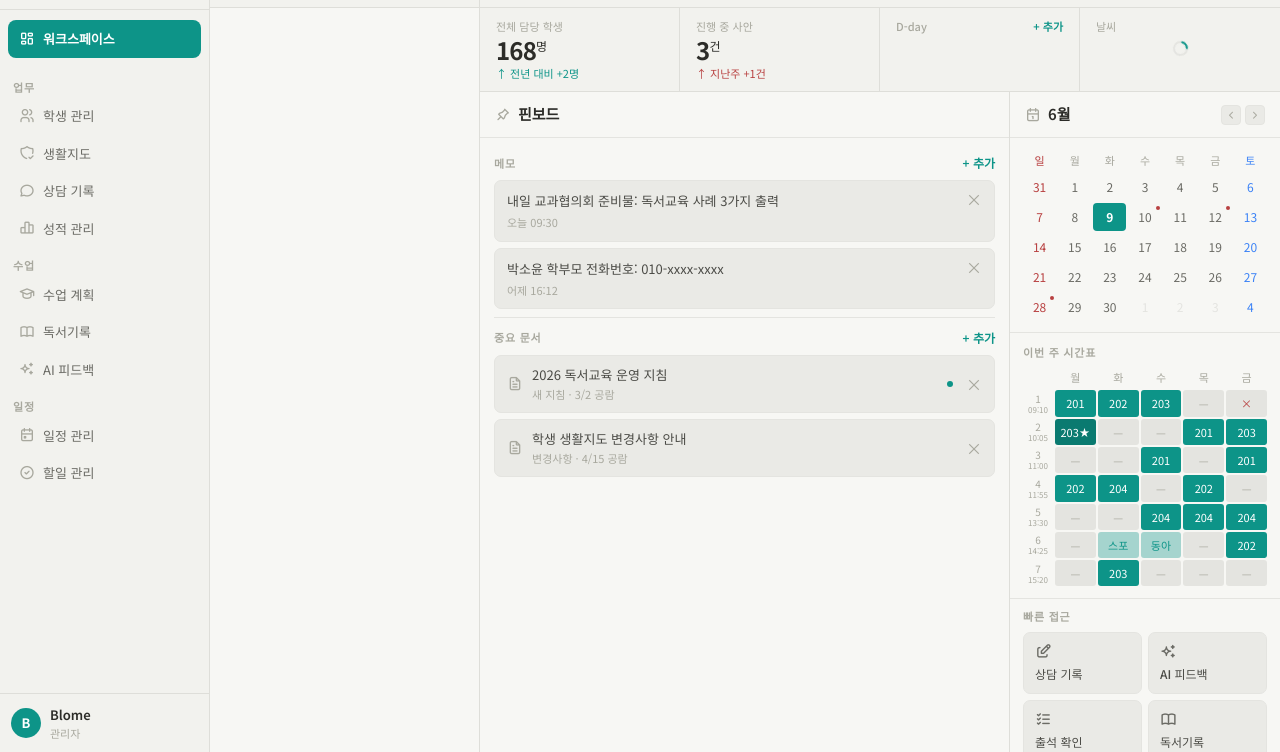
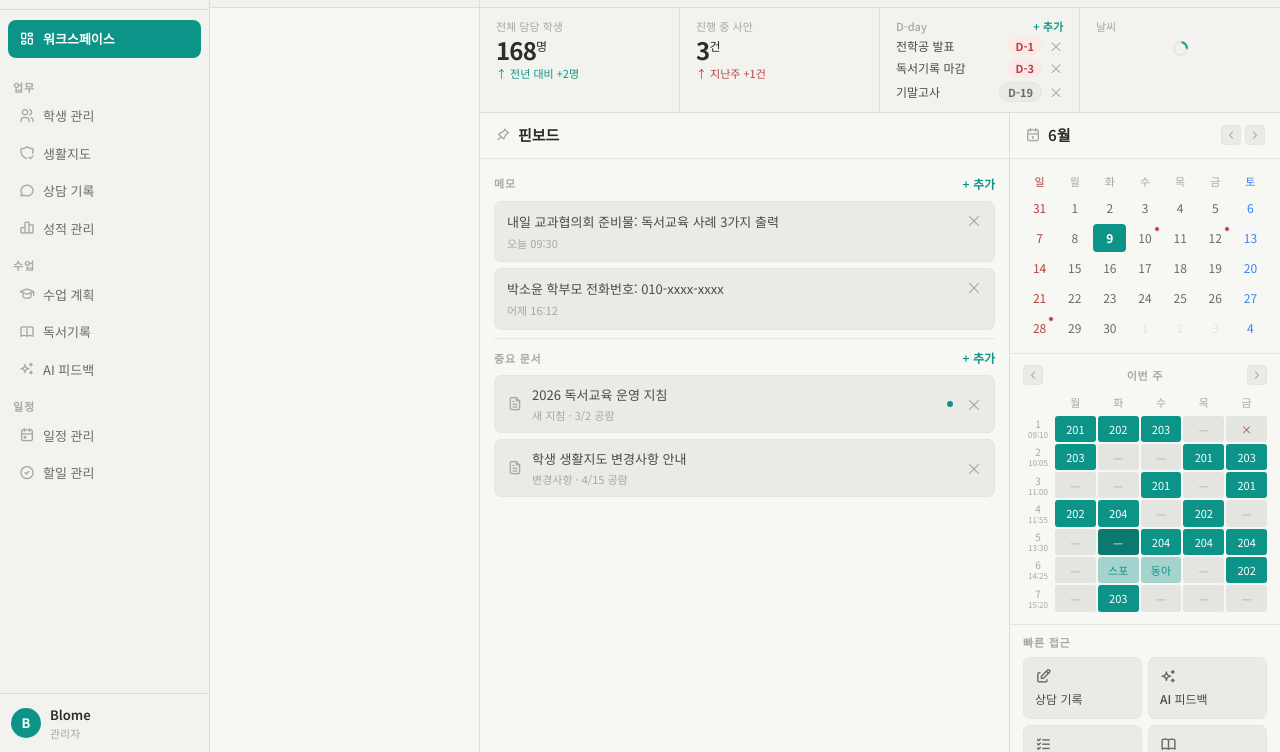
Before and after one commit to bontolov/jangvis, a plain HTML site: page index.html in a window 1280 px wide. Shown: the part 48-800 px from the top of the page. Drawn offline with Linux system fonts and the light colour scheme; a web font is replaced by a local one.

Commit message:
Add files via upload

```diff
--- a/index.html
+++ b/index.html
@@ -198,7 +198,9 @@ body{
 .tt-period-label{font-size:10px;color:var(--t4);display:flex;flex-direction:column;align-items:center;justify-content:center;line-height:1.3}
 .tt-time{font-size:8px;color:var(--t4)}
 .tt-day-hd{font-size:11px;color:var(--t4);text-align:center;padding:2px 0}
-.tt-cell{border-radius:3px;padding:6px 1px;text-align:center;font-size:11px;line-height:1.3}
+.tt-cell{border-radius:3px;padding:6px 1px;text-align:center;font-size:11px;line-height:1.3;cursor:pointer;transition:opacity .12s}
+.tt-cell:hover{opacity:.78}
+.tt-mod{background:color-mix(in srgb,var(--warn) 22%,var(--card))!important;color:var(--warn)!important;outline:1px solid color-mix(in srgb,var(--warn) 55%,transparent)}
 .tt-on{background:var(--ac);color:#fff}
 .tt-now{background:var(--ac-d);color:#fff}
 .tt-off{background:var(--bd2);color:var(--t4)}
@@ -298,8 +300,8 @@ body{
 .cal-dow-cell{padding:6px 9px;font-size:12px;font-weight:700;color:var(--t4);text-align:center}
 .cal-dow-cell.sun{color:var(--danger)}
 .cal-dow-cell.sat{color:#3B82F6}
-.cal-month-grid{display:grid;grid-template-columns:repeat(7,1fr);grid-auto-rows:minmax(88px,1fr);flex:1;overflow-y:auto}
-.cal-cell{border-right:0.5px solid var(--bd);border-bottom:0.5px solid var(--bd);padding:5px 7px;overflow:hidden;cursor:default;position:relative;min-height:80px}
+.cal-month-grid{display:grid;grid-template-columns:repeat(7,1fr);grid-auto-rows:minmax(80px,auto);overflow-y:auto;align-content:start}
+.cal-cell{border-right:0.5px solid var(--bd);border-bottom:0.5px solid var(--bd);padding:5px 7px;cursor:default;position:relative;}
 .cal-cell:nth-child(7n){border-right:none}
 .cal-cell.other-month .cell-date-num{color:var(--bd2)}
 .cal-cell.today .cell-date-wrap{display:inline-flex;align-items:center;justify-content:center;width:24px;height:24px;border-radius:50%;background:var(--ac);margin-bottom:2px}
@@ -396,8 +398,8 @@ body{
 .ctx-item i{font-size:15px;color:var(--t3);flex-shrink:0}
 
 /* ── 미니달력 D-day 마커 ── */
-.cal-day.cal-dday::before{content:'';position:absolute;top:3px;right:2px;width:4px;height:4px;border-radius:50%;background:var(--danger)}
-.cal-day.today.cal-dday::before{background:rgba(255,255,255,.85)}
+.cal-day.cal-dday::before{content:'';position:absolute;top:2px;right:2px;width:6px;height:6px;border-radius:50%;background:var(--danger);border:1.5px solid var(--card)}
+.cal-day.today.cal-dday::before{background:rgba(255,255,255,.9);border-color:var(--ac)}
 </style>
 </head>
 <body>
@@ -524,15 +526,12 @@ body{
         <div class="col-body">
           <div class="mini-cal"><div class="cal-grid" id="mini-cal-grid"></div></div>
           <div class="timetable-wrap">
-            <div class="tt-section-label">이번 주 시간표</div>
-            <div class="tt-grid" style="margin-bottom:3px"><div></div><div class="tt-day-hd">월</div><div class="tt-day-hd">화</div><div class="tt-day-hd">수</div><div class="tt-day-hd">목</div><div class="tt-day-hd">금</div></div>
-            <div class="tt-grid"><div class="tt-period-label"><span>1</span><span class="tt-time">09:10</span></div><div class="tt-cell tt-on">201</div><div class="tt-cell tt-on">202</div><div class="tt-cell tt-on">203</div><div class="tt-cell tt-off">—</div><div class="tt-cell tt-x">×</div></div>
-            <div class="tt-grid" style="margin-top:2px"><div class="tt-period-label"><span>2</span><span class="tt-time">10:05</span></div><div class="tt-cell tt-now">203★</div><div class="tt-cell tt-off">—</div><div class="tt-cell tt-off">—</div><div class="tt-cell tt-on">201</div><div class="tt-cell tt-on">203</div></div>
-            <div class="tt-grid" style="margin-top:2px"><div class="tt-period-label"><span>3</span><span class="tt-time">11:00</span></div><div class="tt-cell tt-off">—</div><div class="tt-cell tt-off">—</div><div class="tt-cell tt-on">201</div><div class="tt-cell tt-off">—</div><div class="tt-cell tt-on">201</div></div>
-            <div class="tt-grid" style="margin-top:2px"><div class="tt-period-label"><span>4</span><span class="tt-time">11:55</span></div><div class="tt-cell tt-on">202</div><div class="tt-cell tt-on">204</div><div class="tt-cell tt-off">—</div><div class="tt-cell tt-on">202</div><div class="tt-cell tt-off">—</div></div>
-            <div class="tt-grid" style="margin-top:2px"><div class="tt-period-label"><span>5</span><span class="tt-time">13:30</span></div><div class="tt-cell tt-off">—</div><div class="tt-cell tt-off">—</div><div class="tt-cell tt-on">204</div><div class="tt-cell tt-on">204</div><div class="tt-cell tt-on">204</div></div>
-            <div class="tt-grid" style="margin-top:2px"><div class="tt-period-label"><span>6</span><span class="tt-time">14:25</span></div><div class="tt-cell tt-off">—</div><div class="tt-cell tt-etc">스포</div><div class="tt-cell tt-etc">동아</div><div class="tt-cell tt-off">—</div><div class="tt-cell tt-on">202</div></div>
-            <div class="tt-grid" style="margin-top:2px"><div class="tt-period-label"><span>7</span><span class="tt-time">15:20</span></div><div class="tt-cell tt-off">—</div><div class="tt-cell tt-on">203</div><div class="tt-cell tt-off">—</div><div class="tt-cell tt-off">—</div><div class="tt-cell tt-off">—</div></div>
+            <div style="display:flex;align-items:center;gap:4px;margin-bottom:7px">
+              <div class="col-nav-btn" onclick="moveTimetable(-1)" title="이전 주"><i class="ti ti-chevron-left"></i></div>
+              <div class="tt-section-label" id="tt-week-label" style="flex:1;margin:0;text-align:center">이번 주</div>
+              <div class="col-nav-btn" onclick="moveTimetable(1)" title="다음 주"><i class="ti ti-chevron-right"></i></div>
+            </div>
+            <div id="tt-content"></div>
           </div>
           <div class="quick-wrap">
             <div class="quick-section-label">빠른 접근</div>
@@ -649,6 +648,19 @@ var gcalToken = null, gcalLoggedIn = false;
 var IS_CONFIGURED = GOOGLE_CLIENT_ID.indexOf('여기에') === -1 && GOOGLE_CLIENT_ID.length > 20;
 var CAL_PALETTE = ['#3B82F6','#8B5CF6','#F59E0B','#10B981','#EF4444','#EC4899','#06B6D4','#84CC16'];
 var calPaletteIdx = 0;
+/* ─ D-day / 핀보드 / 시간표 상태 (init IIFE보다 반드시 먼저 선언해야 함) ─ */
+var ddays=[]; var ddayPage=0; var DDAY_PER_PAGE=3; var ddayAddOpen=false; var ctxEvId=null;
+var memos=[]; var docs=[];
+var ttWeekOffset=0; var ttOverrides={};
+var BASE_TT=[
+  {p:1,t:'09:10',days:['201','202','203','—','×']},
+  {p:2,t:'10:05',days:['203','—','—','201','203']},
+  {p:3,t:'11:00',days:['—','—','201','—','201']},
+  {p:4,t:'11:55',days:['202','204','—','202','—']},
+  {p:5,t:'13:30',days:['—','—','204','204','204']},
+  {p:6,t:'14:25',days:['—','스포','동아','—','202']},
+  {p:7,t:'15:20',days:['—','203','—','—','—']},
+];
 
 /* ══ 색상 유틸 ══ */
 function getCalColor(id){if(!calColorMap[id]){calColorMap[id]=CAL_PALETTE[calPaletteIdx++%CAL_PALETTE.length];}return calColorMap[id];}
@@ -688,6 +700,7 @@ function evOccursOnDate(ev,ds){
   renderMiniCal();
   loadPinboard();renderPinboard();
   loadDdays();renderDdays();
+  loadTtOverrides();renderTimetable();
   fetchWeather();
   makeDrag('dh-23','col2');makeDrag('dh-34','col4');
   renderCalPage();
@@ -796,9 +809,6 @@ function moveMiniCal(dir){
 }
 
 /* ══ D-day ══ */
-var ddays=[];
-var ddayPage=0;
-var DDAY_PER_PAGE=3;
 
 function loadDdays(){
   try{
@@ -855,7 +865,6 @@ function renderDdays(){
   renderMiniCal(); // D-day 마커 반영
 }
 function setDdayPage(p){ddayPage=p;renderDdays();}
-var ddayAddOpen=false;
 function toggleDdayAdd(){
   ddayAddOpen=!ddayAddOpen;
   var area=document.getElementById('dday-add-area');
@@ -881,7 +890,6 @@ function addDday(){
 function removeDday(i){ddays.splice(i,1);saveDdays();renderDdays();}
 
 /* ══ 컨텍스트 메뉴 ══ */
-var ctxEvId=null;
 function showCtxMenu(e,evId){
   e.preventDefault();e.stopPropagation();
   closePopup();
@@ -970,7 +978,6 @@ function renderWeather(temp,humid,hi,lo,info,city){
 }
 
 /* ══ 핀보드 ══ */
-var memos=[],docs=[];
 function loadPinboard(){
   try{var s=localStorage.getItem('jangvis-memos');memos=s?JSON.parse(s):[{text:'내일 교과협의회 준비물: 독서교육 사례 3가지 출력',time:'오늘 09:30'},{text:'박소윤 학부모 전화번호: 010-xxxx-xxxx',time:'어제 16:12'}];}catch(e){memos=[];}
   try{var s2=localStorage.getItem('jangvis-docs');docs=s2?JSON.parse(s2):[{name:'2026 독서교육 운영 지침',sub:'새 지침 · 3/2 공람',isNew:true},{name:'학생 생활지도 변경사항 안내',sub:'변경사항 · 4/15 공람',isNew:false}];}catch(e){docs=[];}
@@ -1041,6 +1048,98 @@ function addDoc(){
   saveDocs();cancelDocAdd();renderPinboard();
 }
 function removeDoc(i){if(!confirm('문서를 삭제할까요?'))return;docs.splice(i,1);saveDocs();renderPinboard();}
+
+/* ══ 시간표 ══ */
+function getMondayOfWeek(offset){
+  var d=new Date(TODAY);
+  var dow=d.getDay();
+  var diff=dow===0?-6:1-dow;
+  d.setDate(d.getDate()+diff+offset*7);
+  d.setHours(0,0,0,0);
+  return d;
+}
+function getWeekKey(offset){return ymd(getMondayOfWeek(offset));}
+function loadTtOverrides(){
+  try{var s=localStorage.getItem('jangvis-tt-overrides');if(s)ttOverrides=JSON.parse(s);else ttOverrides={};}catch(e){ttOverrides={};}
+}
+function saveTtOverrides(){try{localStorage.setItem('jangvis-tt-overrides',JSON.stringify(ttOverrides));}catch(e){}}
+function ttCellClass(val){
+  if(val==='×')return 'tt-x';
+  if(val==='—'||val==='-')return 'tt-off';
+  if(/[가-힣]/.test(val))return 'tt-etc';
+  return 'tt-on';
+}
+function ttCellIsNow(p,di){
+  if(ttWeekOffset!==0)return false;
+  var now=new Date();
+  if(now.getDay()!==di+1)return false;
+  var starts=[[9,10],[10,5],[11,0],[11,55],[13,30],[14,25],[15,20]];
+  var ends=  [[9,55],[10,50],[11,45],[12,40],[14,15],[15,10],[16,5]];
+  var pi=p-1;if(pi<0||pi>=7)return false;
+  var s=starts[pi][0]*60+starts[pi][1];
+  var e=ends[pi][0]*60+ends[pi][1];
+  var cur=now.getHours()*60+now.getMinutes();
+  return cur>=s&&cur<=e;
+}
+function moveTimetable(dir){ttWeekOffset+=dir;renderTimetable();}
+function renderTimetable(){
+  var wk=getWeekKey(ttWeekOffset);
+  var mon=getMondayOfWeek(ttWeekOffset);
+  var lbl;
+  if(ttWeekOffset===0)lbl='이번 주';
+  else if(ttWeekOffset===1)lbl='다음 주';
+  else if(ttWeekOffset===-1)lbl='지난 주';
+  else{var wn=Math.ceil(mon.getDate()/7);lbl=(mon.getMonth()+1)+'월 '+wn+'주차';}
+  var el=document.getElementById('tt-week-label');
+  if(el)el.textContent=lbl;
+  var over=ttOverrides[wk]||{};
+  var html='<div class="tt-grid" style="margin-bottom:3px"><div></div>';
+  ['월','화','수','목','금'].forEach(function(d){html+='<div class="tt-day-hd">'+d+'</div>';});
+  html+='</div>';
+  BASE_TT.forEach(function(row){
+    html+='<div class="tt-grid" style="margin-top:2px">';
+    html+='<div class="tt-period-label"><span>'+row.p+'</span><span class="tt-time">'+row.t+'</span></div>';
+    row.days.forEach(function(base,di){
+      var key='p'+row.p+'d'+di;
+      var val=over.hasOwnProperty(key)?over[key]:base;
+      var isMod=over.hasOwnProperty(key)&&over[key]!==base;
+      var isNow=ttCellIsNow(row.p,di);
+      var cls=isNow?'tt-now':ttCellClass(val);
+      if(isMod&&!isNow)cls+=' tt-mod';
+      var safeBase=base.replace(/\\/g,'\\\\').replace(/'/g,"\\'");
+      html+='<div class="tt-cell '+cls+'" onclick="editTtCell(\''+wk+'\',\''+key+'\',this,\''+safeBase+'\')" title="클릭: 수정 / 빈칸: 기본값 복원">'+escHtml(val)+'</div>';
+    });
+    html+='</div>';
+  });
+  var tc=document.getElementById('tt-content');
+  if(tc)tc.innerHTML=html;
+}
+function editTtCell(wk,key,cellEl,base){
+  if(cellEl.querySelector('input'))return;
+  var cur=cellEl.textContent.trim();
+  cellEl.style.padding='2px 1px';
+  cellEl.innerHTML='<input type="text" value="'+cur.replace(/"/g,'&quot;')+'" style="width:100%;font-size:10px;border:none;background:transparent;color:inherit;text-align:center;outline:none;font-family:inherit;cursor:text">';
+  var inp=cellEl.querySelector('input');
+  if(!inp)return;
+  function save(){
+    var newVal=inp.value.trim();
+    if(!ttOverrides[wk])ttOverrides[wk]={};
+    if(newVal===''||newVal===base){
+      delete ttOverrides[wk][key];
+      if(Object.keys(ttOverrides[wk]).length===0)delete ttOverrides[wk];
+    }else{
+      ttOverrides[wk][key]=newVal;
+    }
+    saveTtOverrides();
+    renderTimetable();
+  }
+  inp.addEventListener('blur',save);
+  inp.addEventListener('keydown',function(e){
+    if(e.key==='Enter'){e.preventDefault();inp.blur();}
+    if(e.key==='Escape'){renderTimetable();}
+  });
+  inp.focus();inp.select();
+}
 
 /* ══ 구글 캘린더 ══ */
 function showCol2(html){document.getElementById('col2-body').innerHTML=html;}
```
